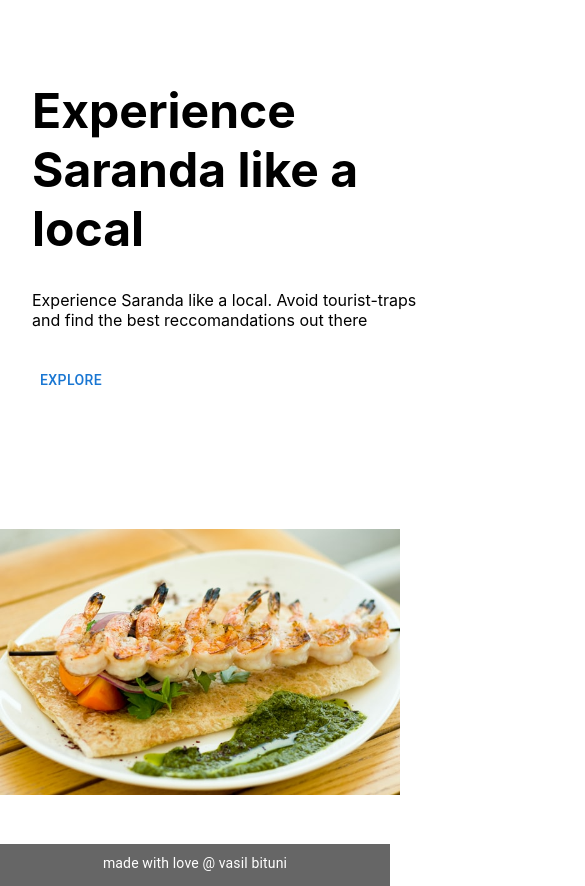
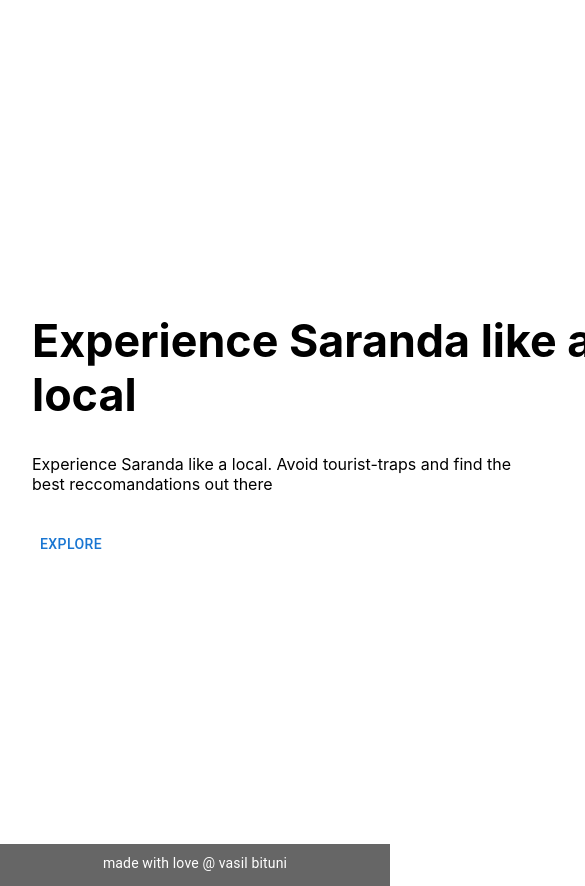
Before and after one commit to vbit27/local-guide, a React (Create React App) app: page / in a window 390 px wide. Shown: the top 886 px of the page, 585 px wide, since content can reach past the window. Built offline with nearby package versions, Linux system fonts and the light colour scheme.

Commit message:
Add media query to hero

```diff
--- a/package.json
+++ b/package.json
@@ -21,6 +21,7 @@
     "local-cors-proxy": "^1.1.0",
     "react": "^17.0.2",
     "react-dom": "^17.0.2",
+    "react-responsive": "^9.0.0-beta.4",
     "react-router-dom": "^5.3.0",
     "react-scripts": "4.0.3",
     "typescript": "^4.1.2",
--- a/src/Home/FullScreen.module.css
+++ b/src/Home/FullScreen.module.css
@@ -8,7 +8,7 @@
 
 .containerLeft {
   width: 100%;
-  margin-left: 2rem;
+  padding: 0 2rem;
 }
 
 .containerRight {
@@ -40,12 +40,13 @@ img {
 
   .subtitle {
     font-size: 1rem;
+    width: 50ch;
   }
 }
 
 @media (max-width: 900px) {
   .title {
-    font-size: 3rem;
+    font-size: 2.8rem;
   }
 
   .subtitle {
--- a/src/Home/FullScreen.tsx
+++ b/src/Home/FullScreen.tsx
@@ -1,6 +1,7 @@
-import { Button, Grid, Typography } from '@mui/material';
+import { Button } from '@mui/material';
 import React from 'react';
 import classes from './FullScreen.module.css';
+import MediaQuery from 'react-responsive';
 
 const FullScreen: React.FC = () => {
   return (
@@ -13,9 +14,12 @@ const FullScreen: React.FC = () => {
         </p>
         <Button>Explore</Button>
       </div>
-      <div className={classes.containerRight}>
-        <img src={'./images/seafood.jpg'} alt="sailing-boat" />
-      </div>
+
+      <MediaQuery minWidth={900}>
+        <div className={classes.containerRight}>
+          <img src={'./images/seafood.jpg'} alt="sailing-boat" />
+        </div>
+      </MediaQuery>
     </div>
   );
 };
```
Also changed, not shown: 2 other files (tests, documents, lock files or other folders).
